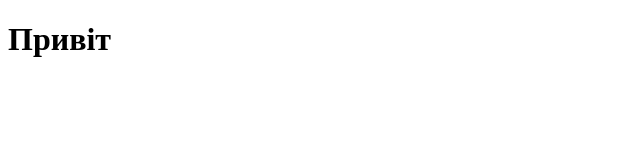
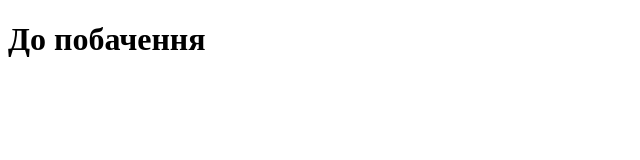
Before and after one commit to KaterynaRatych/Tutorial-1, a plain HTML site: page index.html in a window 1280 px wide. Shown: the whole page, without its empty margins (0-640 px from the left). Drawn offline with Linux system fonts and the light colour scheme.

Commit message:
Update index.html

```diff
--- a/index.html
+++ b/index.html
@@ -7,6 +7,6 @@
     <title>Document</title>
   </head>
   <body>
-    <h1>Привіт</h1>
+    <h1>До побачення</h1>
   </body>
 </html>
```
